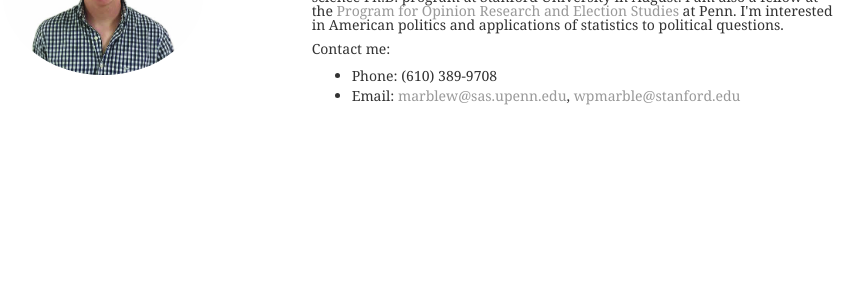
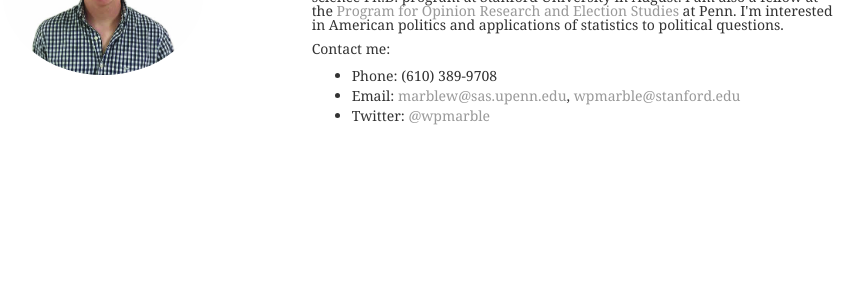
Before and after one commit to wpmarble/wpmarble.github.io, a Jekyll site: the page built from index.html, in a window 1280 px wide. Shown: the part 147-447 px from the top of the page, without its empty margins (189-1053 px from the left). Built offline with Jekyll 4.4.1, drawn with Linux system fonts in a browser that asks for light colours.

Commit message:
add twitter

```diff
--- a/index.html
+++ b/index.html
@@ -14,6 +14,7 @@
 		<ul>
 			<li>Phone: (610) 389-9708</li>
 			<li>Email: <a href="mailto:marblew@sas.upenn.edu">marblew@sas.upenn.edu</a>, <a href="mailto:wpmarble@stanford.edu">wpmarble@stanford.edu</a></li>
+			<li>Twitter: <a href="http://twitter.com/wpmarble">@wpmarble</a></li>
 		</ul>
 	</div>
 </div>
```
